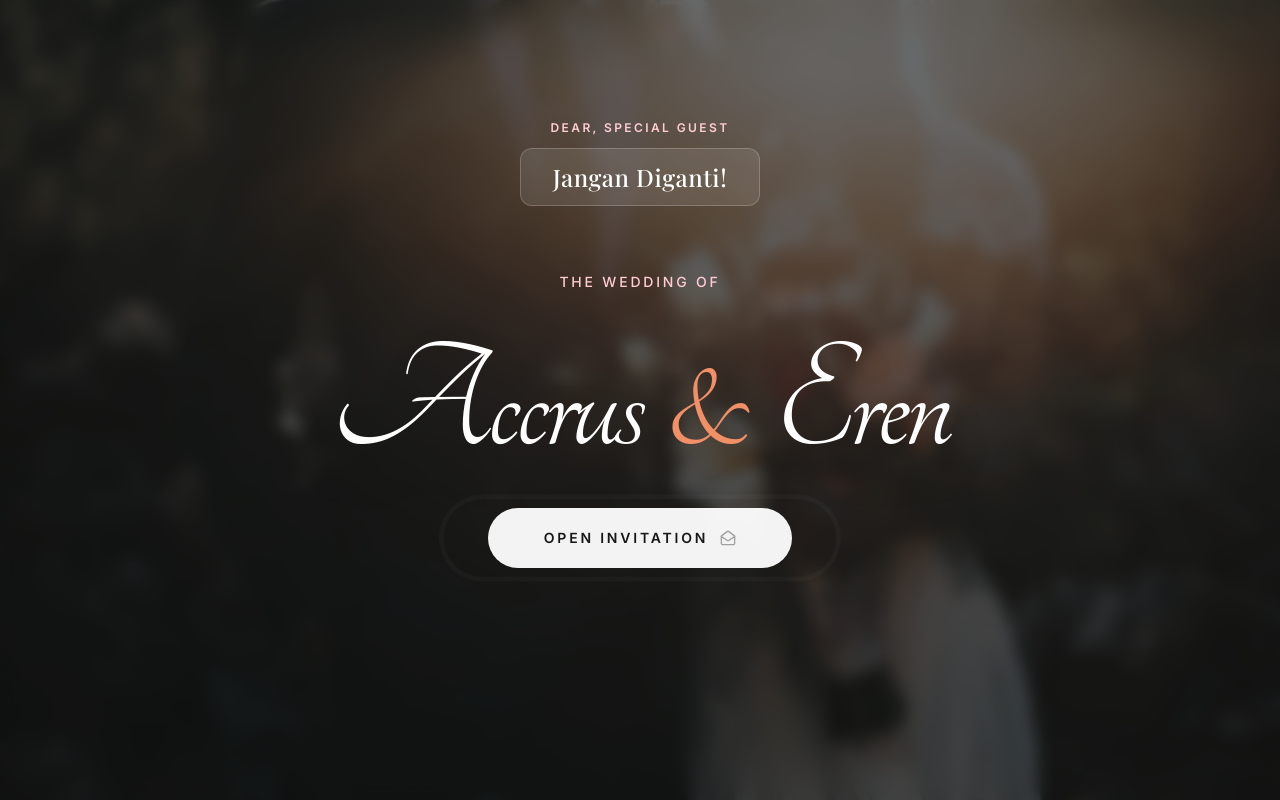
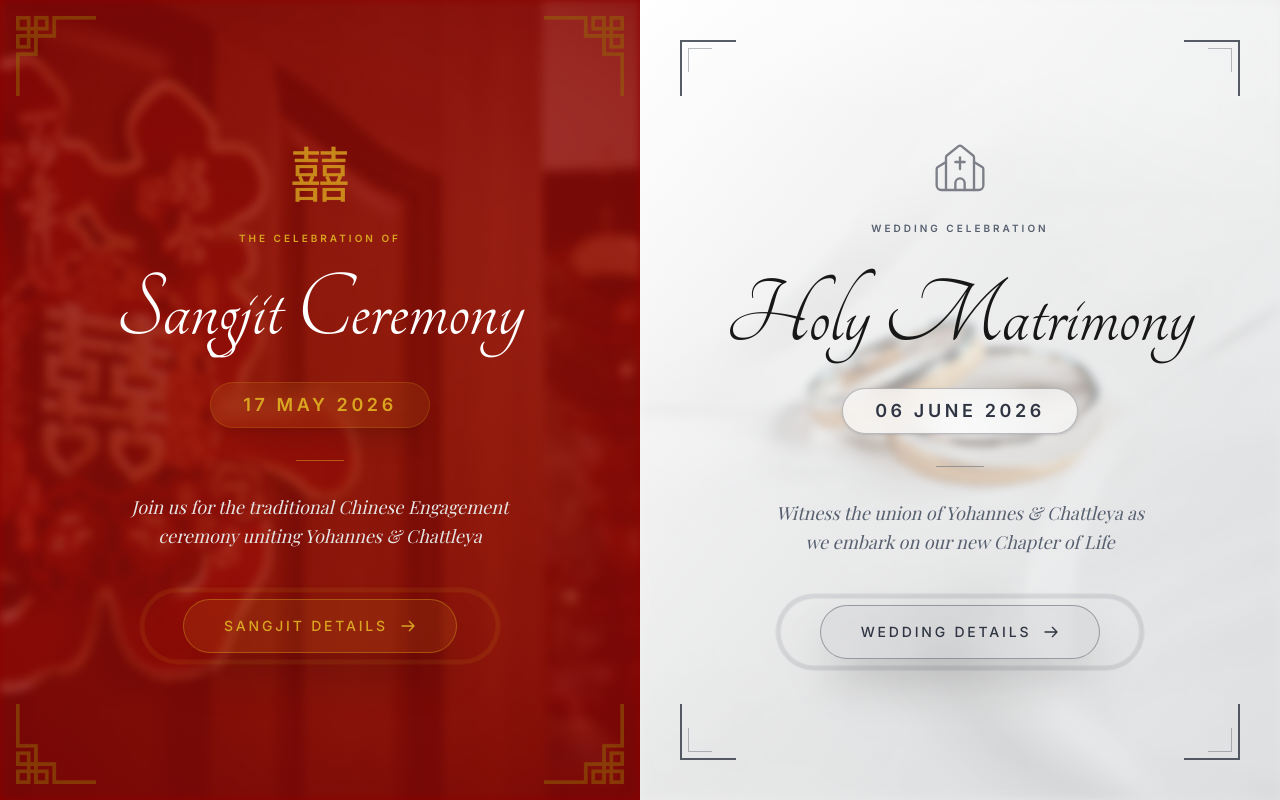
Before and after one commit to yohannesaccrus/invitation, a Next.js app: page / in a window 1280 px wide. Built offline with nearby package versions, Linux system fonts and the light colour scheme; a web font is replaced by a local one.

Commit message:
fix: check issue

```diff
--- a/src/app/page.tsx
+++ b/src/app/page.tsx
@@ -32,7 +32,7 @@ function InvitationContent() {
         <div className="absolute inset-0 bg-neutral-900/30" />
       </div> */}
 
-      <div
+      {/* <div
         className={`fixed inset-0 z-50 flex flex-col items-center justify-center bg-black transition-transform duration-1000 ease-[cubic-bezier(0.76,0,0.24,1)] ${
           isCoverOpen ? "translate-y-0" : "-translate-y-full"
         }`}
@@ -74,10 +74,10 @@ function InvitationContent() {
             </button>
           </div>
         </div>
-      </div>
+      </div> */}
 
 
-      <main className={`relative min-h-screen transition-opacity duration-1000 ${isCoverOpen ? 'opacity-0 pointer-events-none' : 'opacity-100'}`}>
+      <main className={`relative min-h-screen transition-opacity duration-1000 ${isCoverOpen ? 'opacity-100 pointer-events-none' : 'opacity-100'}`}>
         <div className="flex min-h-screen flex-col-reverse lg:flex-row">
 
           <section className="relative flex min-h-[50vh] flex-1 flex-col items-center justify-center overflow-hidden p-8 lg:min-h-screen">
```
